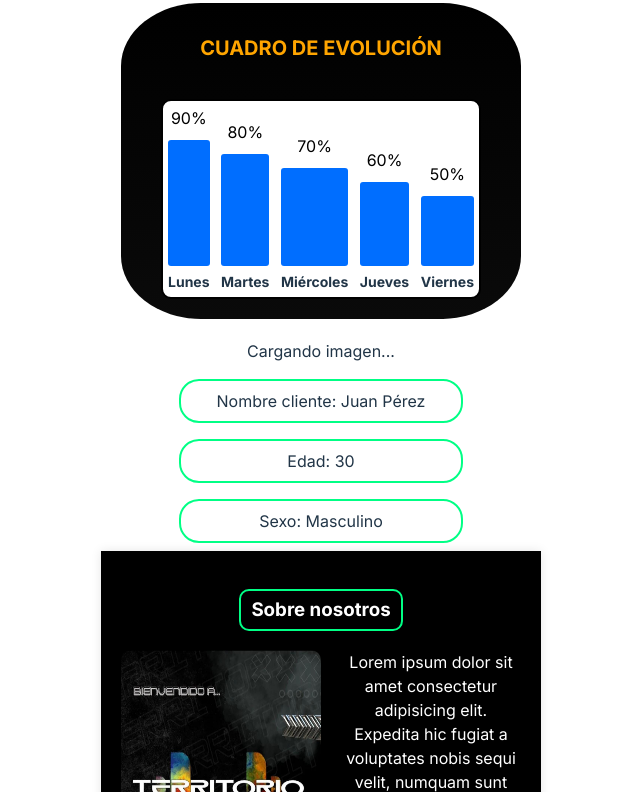
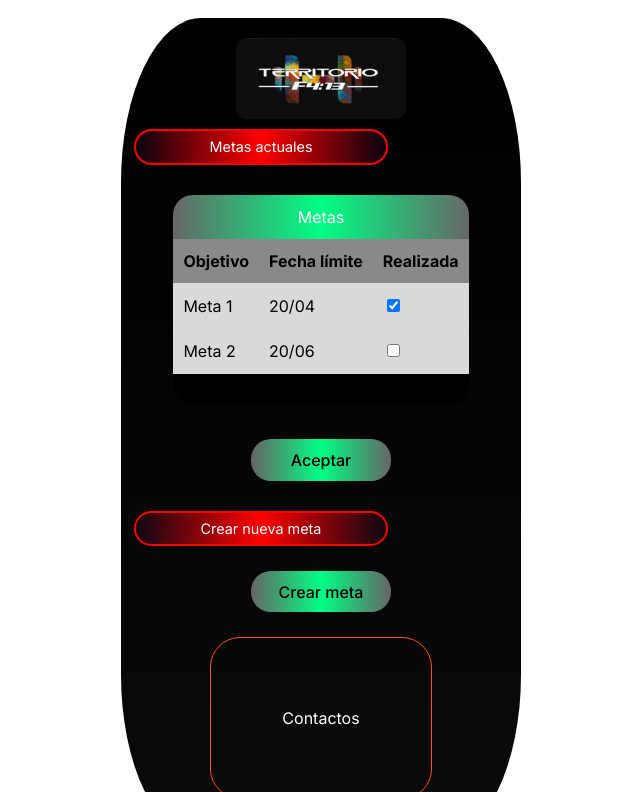
Before and after one commit to Ferchox/componentes, a React (Vite) app: page / in a window 1280 px wide. Shown: the part 1548-2340 px from the top of the page, without its empty margins (319-959 px from the left). Built offline with nearby package versions, Linux system fonts and the light colour scheme; no server answers.

Commit message:
guardando cambios

```diff
--- a/src/components/crearMetas/FormularioMeta.css
+++ b/src/components/crearMetas/FormularioMeta.css
@@ -46,7 +46,7 @@ input[type="date"] {
   background-size: 20px 20px;
 }
 
-button {
+.button {
   background: linear-gradient(
     to right,
     var(--gris) 0%,
@@ -56,8 +56,58 @@ button {
   border-radius: 20px;
   width: 140px;
   padding: 10px 20px;
+  margin-bottom: 20px;
 }
 
-button:hover {
+.button:hover {
   border-color: var(--verde-lima);
 }
+
+.search-bar {
+  border: 1px solid var(--naranja-claro);
+  border-radius: 30px;
+  padding: 20px;
+  margin-top: 20px;
+  text-align: center;
+  width: 10%;
+  height: 120px;
+  display: flex;
+  justify-content: center;
+  align-items: center;
+}
+
+.crear-meta {
+  border: 2px solid red;
+  border-radius: 20px;
+  padding: 5px 25px;
+  background: linear-gradient(
+    to right,
+    var(--morado-oscuro) 0%,
+    red 50%,
+    var(--morado-oscuro) 100%
+  );
+  font-size: 0.9em;
+  width: 200px;
+  margin-top: -20px;
+  margin-left: -120px;
+  white-space: nowrap;
+}
+
+.gym-logo {
+  width: 170px;
+  margin-bottom: 20px;
+}
+
+.search-bar {
+  border: 1px solid var(--naranja-claro);
+  border-radius: 30px;
+  padding: 20px;
+  margin-top: 20px;
+  text-align: center;
+  width: 60%;
+  height: 120px;
+  display: flex;
+  justify-content: center;
+  align-items: center;
+  margin-left: 20px;
+}
--- a/src/components/crearMetas/FormularioMeta.jsx
+++ b/src/components/crearMetas/FormularioMeta.jsx
@@ -1,11 +1,16 @@
 import React, { useState } from "react";
-import "./FormularioMeta";
+import "./FormularioMeta.css";
+import gymLogo from "../../assets/gym-logo.jpg";
 
 function FormularioMeta() {
   const [value, setValue] = useState("");
 
   return (
     <div className="container">
+      <img src={gymLogo} alt="Gym Logo" className="gym-logo" />
+      <div className="crear-meta">
+        <span>Crear nueva meta</span>
+      </div>
       <h1>Título de meta</h1>
       <input type="text" />
       <h1>Seleccionar fecha límite:</h1>
@@ -20,7 +25,8 @@ function FormularioMeta() {
             .split("T")[0]
         }
       />
-      <button>Aceptar</button>
+      <button className="button">Aceptar</button>
+      <div className="search-bar">Contactos</div>
     </div>
   );
 }
--- a/src/components/inicio/InformacionPrincipal.css
+++ b/src/components/inicio/InformacionPrincipal.css
@@ -38,3 +38,18 @@ p {
     line-height: 1.5;
     margin: 0;
 }
+
+.search-bar {
+    border: 1px solid var(--naranja-claro);
+    border-radius: 30px;
+    padding: 20px;
+    margin-top: 20px;
+    text-align: center;
+    width: 50%;
+    height: 120px;
+    display: flex;
+    justify-content: center;
+    align-items: center;
+    margin: 0 auto 20px;
+    color: white;
+  }
--- a/src/components/inicio/InformacionPrincipal.jsx
+++ b/src/components/inicio/InformacionPrincipal.jsx
@@ -2,10 +2,12 @@ import React from "react";
 import bienvenidoaTF from "../../assets/bienvenidoa-tf.jpeg";
 import telefonoGym from "../../assets/telefono-gym.jpeg";
 import "./InformacionPrincipal.css";
+import logoGimnasio from "../../assets/gym-logo.jpg";
 
 const InformacionPrincipal = () => {
   return (
     <div className="pantalla-principal">
+      <img src={logoGimnasio} alt="Logo del gimnasio" className="logo-gimnasio" />
       <h3>Sobre nosotros</h3>
       <div className="sobre-nosotros">
         <img src={bienvenidoaTF} alt="Bienvenido a TF" />
@@ -26,6 +28,7 @@ const InformacionPrincipal = () => {
           porro cupiditate!
         </p>
       </div>
+      <div className="search-bar">Contactos</div>
     </div>
   );
 };
--- a/src/components/metas/MetasPendientes.css
+++ b/src/components/metas/MetasPendientes.css
@@ -61,8 +61,62 @@ button {
   border-radius: 20px;
   width: 140px;
   padding: 10px 20px;
+  margin-top: 20px;
 }
 
 .button:hover {
   border-color: var(--verde-lima);
 }
+
+.gym-logo {
+  width: 170px;
+  margin-bottom: 20px;
+}
+
+.metas-info {
+  border: 2px solid red;
+  border-radius: 20px;
+  padding: 5px 25px;
+  background: linear-gradient(
+    to right,
+    var(--morado-oscuro) 0%,
+    red 50%,
+    var(--morado-oscuro) 100%
+  );
+  font-size: 0.9em;
+  width: 200px;
+  margin-top: -30px;
+  margin-left: -120px;
+  white-space: nowrap;
+}
+
+.nueva-meta {
+  border: 2px solid red;
+  border-radius: 20px;
+  padding: 5px 25px;
+  background: linear-gradient(
+    to right,
+    var(--morado-oscuro) 0%,
+    red 50%,
+    var(--morado-oscuro) 100%
+  );
+  font-size: 0.9em;
+  width: 200px;
+  margin-top: -10px;
+  margin-left: -120px;
+  white-space: nowrap;
+}
+
+
+.search-bar {
+  border: 1px solid var(--naranja-claro);
+  border-radius: 30px;
+  padding: 20px;
+  margin-top: 20px;
+  text-align: center;
+  width: 50%;
+  height: 120px;
+  display: flex;
+  justify-content: center;
+  align-items: center;
+}
--- a/src/components/metas/MetasPendientes.jsx
+++ b/src/components/metas/MetasPendientes.jsx
@@ -1,5 +1,6 @@
 import React, { useState } from "react";
 import "./MetasPendientes.css";
+import gymLogo from "../../assets/gym-logo.jpg";
 
 function MetasPendientes() {
   const [metas, setMetas] = useState([
@@ -15,6 +16,10 @@ function MetasPendientes() {
 
   return (
     <div className="container">
+      <img src={gymLogo} alt="Gym Logo" className="gym-logo" />
+      <div className="metas-info">
+        <span>Metas actuales</span>
+      </div>
       <div className="tabla-container">
         <div className="header">Metas</div>
         <table className="table">
@@ -42,7 +47,12 @@ function MetasPendientes() {
           </tbody>
         </table>
       </div>
-      <button>Aceptar</button>
+      <button className="button">Aceptar</button>
+      <div className="nueva-meta">
+        <span>Crear nueva meta</span>
+      </div>
+      <button className="crear-meta-button">Crear meta</button>
+      <div className="search-bar">Contactos</div>
     </div>
   );
 }
--- a/src/components/perfilCliente/InformacionPerfil.css
+++ b/src/components/perfilCliente/InformacionPerfil.css
@@ -1,7 +1,25 @@
 .contenedor-informacion-perfil {
+    position: relative;
     display: flex;
     flex-direction: column;
     align-items: center;
+    color: white;
+}
+
+.profile-info {
+    border: 2px solid red;
+    border-radius: 20px;
+    padding: 5px 25px;
+    position: absolute;
+    top: -40px;
+    left: calc(50% - 185px);
+    z-index: 1;
+    background: linear-gradient(to right,
+            var(--morado-oscuro) 0%,
+            red 50%,
+            var(--morado-oscuro) 100%);
+    font-size: 0.9em;
+    width: 100px;
 }
 
 .contenedor-imagen-perfil {
@@ -19,4 +37,74 @@
     border: 2px solid #00FF85;
     padding: 0.5rem;
     border-radius: 20px;
+    color: white;
 }
+
+.contenedor-botones {
+    margin-top: 1rem;
+    display: flex;
+    flex-direction: column;
+    align-items: center;
+    width: 100%;
+}
+
+.btn-history,
+.btn-register,
+.search-bar {
+    border: 1px solid var(--naranja-claro);
+}
+
+.btn-history,
+.btn-register {
+    background: linear-gradient(to right,
+            var(--morado-oscuro) 0%,
+            var(--naranja-claro) 50%,
+            var(--morado-oscuro) 100%);
+    color: white;
+    padding: 8px 20px;
+    border: none;
+    border-radius: 20px;
+    cursor: pointer;
+    font-size: 0.9em;
+    transition: border-color 0.3s;
+    text-align: center;
+    width: 130px;
+    white-space: normal;
+    line-height: 1.2em;
+}
+
+.btn-history:hover,
+.btn-register:hover {
+    border: 1px solid var(--naranja-claro);
+}
+
+.search-bar {
+    border: 1px solid var(--naranja-claro);
+    border-radius: 30px;
+    padding: 20px;
+    margin-top: 20px;
+    text-align: center;
+    width: 95%;
+    height: 100px;
+    display: flex;
+    justify-content: center;
+    align-items: center;
+}
+
+.container {
+    background-color: black;
+    width: 400px;
+    margin: 0 auto 20px;
+    padding: 20px;
+    border-radius: 20%;
+    display: flex;
+    flex-direction: column;
+    align-items: center;
+    box-sizing: border-box;
+    color: white;
+}
+
+.gym-logo {
+    width: 170px;
+    margin-bottom: 20px;
+}
--- a/src/components/perfilCliente/InformacionPerfil.jsx
+++ b/src/components/perfilCliente/InformacionPerfil.jsx
@@ -1,5 +1,6 @@
 import React, { useState, useEffect } from 'react';
 import './InformacionPerfil.css';
+import gymLogo from "../../assets/gym-logo.jpg";
 
 const InformacionPerfil = () => {
     const [perfil, setPerfil] = useState({
@@ -21,6 +22,8 @@ const InformacionPerfil = () => {
     }, []);
 
     return (
+        <div className="container">
+            <img src={gymLogo} alt="Gym Logo" className="gym-logo" />
             <div className='contenedor-informacion-perfil'>
                 <div className='contenedor-imagen-perfil'>
                     {imagenAleatoria ? (
@@ -38,6 +41,15 @@ const InformacionPerfil = () => {
                 <div className='contenedor-informacion'>
                     <label>Sexo: {perfil.sexo}</label>
                 </div>
+                <div className='contenedor-botones'>
+                    <button className="btn-history">Ver historial de evaluaciones</button>
+                    <button className="btn-register">Registrar evaluación</button>
+                </div>
+                <div className='search-bar'>Contactos</div>
+                <div className="profile-info">
+                    <span>Perfil</span>
+                </div>
+            </div>
         </div>
     );
 }
```
Lines whose indentation alone changed are shown as unchanged.
